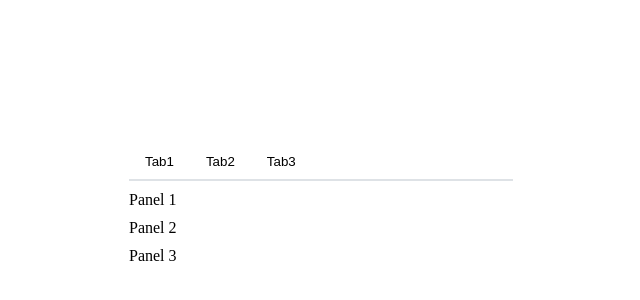
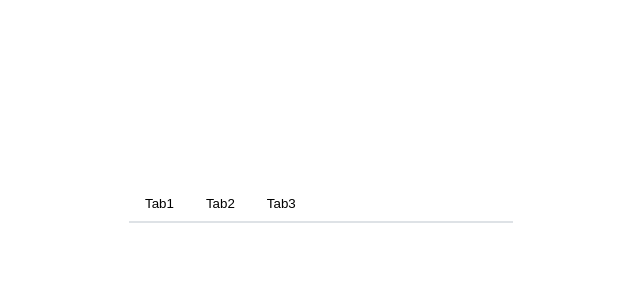
Before and after one commit to hay-bams/ui, a React (Create React App) app: page / in a window 1280 px wide. Shown: the part 222-522 px from the top of the page, without its empty margins (319-959 px from the left). Built offline with nearby package versions, Linux system fonts and the light colour scheme.

Commit message:
show panel body on change

```diff
--- a/src/App.tsx
+++ b/src/App.tsx
@@ -107,18 +107,18 @@ export const App = () => {
 
         <Break />
 
-        <Tabs>
+        <Tabs defaultValue='tab3'>
           <Tabs.List>
             <Tabs.Tab value='tab1'>Tab1</Tabs.Tab>
             <Tabs.Tab value='tab2'>Tab2</Tabs.Tab>
             <Tabs.Tab value='tab3'>Tab3</Tabs.Tab>
           </Tabs.List>
 
-          <Tabs.Panel>Panel 1</Tabs.Panel>
+          <Tabs.Panel value='tab1'>Panel 1</Tabs.Panel>
 
-          <Tabs.Panel>Panel 2</Tabs.Panel>
+          <Tabs.Panel value='tab2'>Panel 2</Tabs.Panel>
 
-          <Tabs.Panel>Panel 3</Tabs.Panel>
+          <Tabs.Panel value='tab3'>Panel 3</Tabs.Panel>
         </Tabs>
       </SectionContainer>
     </AppContainer>
--- a/src/components/Tabs/Tabs.tsx
+++ b/src/components/Tabs/Tabs.tsx
@@ -2,7 +2,7 @@ import {ReactNode, useContext} from 'react';
 import styled from 'styled-components';
 
 import {TabsContext, TabsProvider} from './TabsProvider';
-import {TabStyledProps} from './Tabs.types';
+import {TabPanelStyledProps, TabStyledProps} from './Tabs.types';
 
 interface TabsProps {
   children?: ReactNode;
@@ -20,6 +20,7 @@ interface TabProps {
 
 interface TabPanelProps {
   children?: ReactNode;
+  value: string | null;
 }
 
 const TabsStyled = styled.div`
@@ -52,9 +53,10 @@ const TabStyled = styled.button<TabStyledProps>`
   }
 `;
 
-const TabPanel = styled.div`
+const TabPanel = styled.div<TabPanelStyledProps>`
   box-sizing: border-box;
   margin-top: 10px;
+  display: ${(props) => !props.active && 'none'}
 `;
 
 export const Tabs = ({children, defaultValue = ''}: TabsProps) => (
@@ -78,8 +80,9 @@ const Tab = ({children, value}: TabProps) => {
   );
 };
 
-const TabsPanel = ({children}: TabPanelProps) => {
-  return <TabPanel>{children}</TabPanel>;
+const TabsPanel = ({children, value}: TabPanelProps) => {
+  const {activeTab} = useContext(TabsContext);
+  return <TabPanel  active={!!(activeTab === value)}>{children}</TabPanel>;
 };
 
 Tabs.List = TabsLists;
--- a/src/components/Tabs/Tabs.types.ts
+++ b/src/components/Tabs/Tabs.types.ts
@@ -12,3 +12,7 @@ export interface TabsListsContextState {
 export interface TabStyledProps {
   active: boolean;
 }
+
+export interface TabPanelStyledProps {
+  active: boolean;
+}
--- a/src/components/Tabs/TabsProvider.tsx
+++ b/src/components/Tabs/TabsProvider.tsx
@@ -14,7 +14,7 @@ const defaultContextValue: TabsContextState = {
 
 export const TabsContext = createContext<TabsContextState>(defaultContextValue);
 
-export const TabsProvider = ({children ,defaultValue}: TabsProviderProps) => {
+export const TabsProvider = ({children, defaultValue}: TabsProviderProps) => {
   const [activeTab, setActiveTab] = useState<string | null>(null);
 
   const handleTabChange = useCallback(
```
